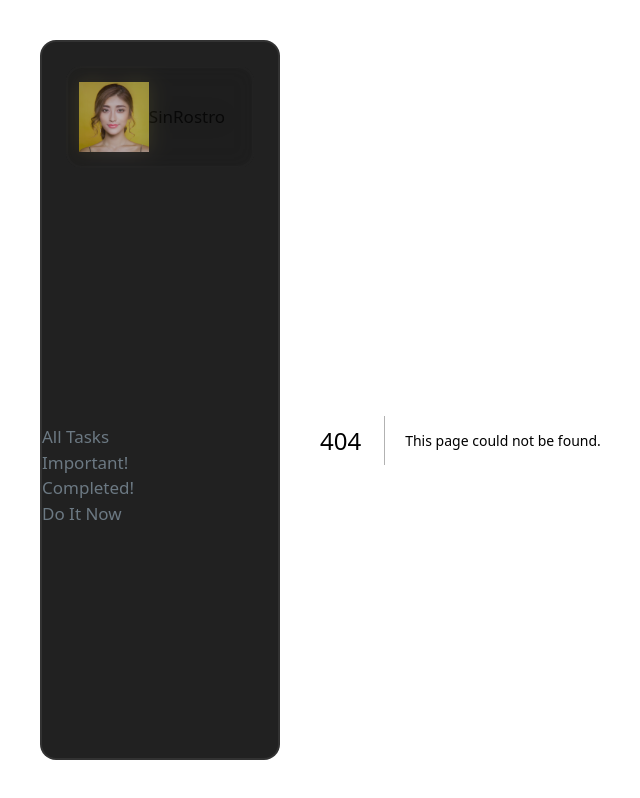
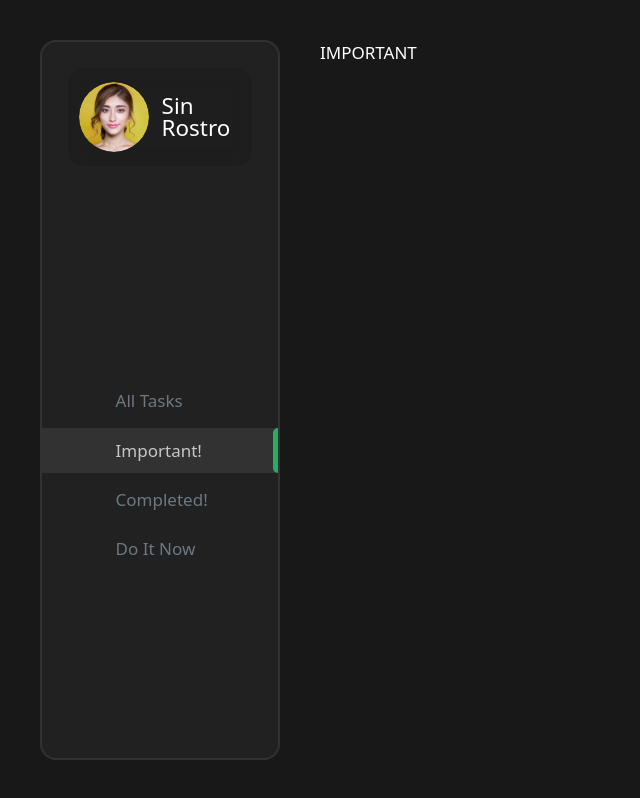
Before and after one commit to rafaelpm0/task-manager, a Next.js app: page /important in a window 1280 px wide. Before the commit this address had no page. Shown: the top 798 px of the page, without its empty margins (0-640 px from the left). Built offline with nearby package versions, Linux system fonts and the light colour scheme; some icons are missing.

Commit message:
finalizacao da estilizacao no user e nav e criacao das pag

```diff
--- a/app/Components/Sidebar/Sidebar.tsx
+++ b/app/Components/Sidebar/Sidebar.tsx
@@ -4,7 +4,7 @@
 import { useGlobalState } from "@/app/context/globalProvider";
 import menu from "@/app/utils/menu";
 import Link from "next/link";
-import Image from "next/image"
+import Image from "next/image";
 import { usePathname, useRouter } from "next/navigation";
 
 function SideBar() {
@@ -22,12 +22,12 @@
       <div className="profile">
         <div className="profile-overlay"></div>
         <div className="image">
-          <Image src="/avatar1.png" alt="profile" width={70} height={70}/>
+          <Image src="/avatar1.png" alt="profile" width={70} height={70} />
         </div>
-        <div>
+        <h1>
           <span>Sin</span>
           <span>Rostro</span>
-        </div>
+        </h1>
       </div>
       <ul className="nav-items">
         {menu.map((item: any) => {
@@ -35,7 +35,7 @@
 
           return (
             <li
-                className={`nav-items ${pathname === link ? "active" : ""}`}
+              className={`nav-item ${pathname === link ? "active" : ""}`}
               onClick={() => handleClick(link)}
             >
               {item.icon}
@@ -45,7 +45,6 @@
         })}
       </ul>
       <span></span>
-
     </SideBarStyled>
   );
 }
@@ -60,8 +59,7 @@
   display: flex;
   flex-direction: column;
   justify-content: space-between;
-  height:100%;
-
+  height: 100%;
 
   .profile {
     margin: 1.5rem;
@@ -69,35 +67,76 @@
     padding: 1rem 0.8rem;
     border-radius: 1rem;
     cursor: pointer;
-    font-weight:500;
+    font-weight: 500;
     color: ${(props) => props.theme.colorGray0};
     display: flex;
-    align-items:center;
+    align-items: center;
 
-    .profile-overlay{
-      position:absolute;
-      top:0;
-      left:0;
-      width:100%;
-      height:100%;
+    .profile-overlay {
+      position: absolute;
+      top: 0;
+      left: 0;
+      width: 100%;
+      height: 100%;
       backdrop-filter: blur(10px);
-      z-index:0;
-      background: ${(props)=> props.theme.colorBg3};
+      z-index: 0;
+      background: ${(props) => props.theme.colorBg3};
       transition: all 0.55s linear;
       border-radius: 1rem;
       border: 2px solid ${(props) => props.theme.borderColor2};
       opacity: 0.2;
+    }
 
+    h1 {
+      font-size: 1.2rem;
+      display: flex;
+      flex-direction: column;
 
+      line-height: 20px;
+    }
+
+    .image,
+    h1 {
+      position: relative;
+      z-index: 1;
+    }
+    .image {
+      flex-shrink: 0;
+      display: flex;
+      overflow: hidden;
+      transition: all 0.55s ease;
+      border-radius: 100%;
+
+      width: 70px;
+      height: 70px;
+
+      img {
+        border-radius: 100%;
+        transition: all 0.55s ease;
+      }
+    }
+    >h1{
+      margin-left: 0.8rem;
+      font-size: clamp(1.2rem, 4vw, 1.4rem);
+      line-height: 100%
+    }
+
+    &:hover{
+      .profile-overlay{
+        opacity: 1;
+        border: 2px solid ${(props) => props.theme.borderColor2};
+      }
+      img {
+        transform: scale(1.1)
       }
     }
 
-
+  }
 
   //referente as listas, acho que pulei alguma conf padrão no css, estou corrigindo aqui
   ul {
     list-style-type: none;
-    padding:0;
+    padding: 0;
   }
 
   .nav-items,
@@ -109,10 +148,73 @@
   }
   //até aqui não sei porque o dele tem umas conf basicas que o meu não tem, mas manter no código da o mesmo efeito
 
+  .nav-item{
+    padding: 0.6rem 1rem;
+    padding-left: 2.1rem;
+    margin: 0.3rem 0;
+    display: grid;
+    grid-template-columns: 40px 1fr;
+    cursor: pointer;
+    position: relative;
 
+    &::after{
+      position: absolute;
+      content: "";
+      left:0;
+      top:0;
+      width: 0;
+      height:100%;
+      z-index: 1;
+      background-color: ${(props)=> props.theme.activeNavLinkHover};
+      transition: all 0.3s ease-in-out;
+    }
 
+    &::before{
+      position: absolute;
+      content: "";
+      right:0;
+      top:0;
+      width: 0;
+      height:100%;
+      background-color: ${(props)=> props.theme.colorGreenDark};
 
+      border-top-left-radius: 5px;
+      border-bottom-left-radius: 5px;
+    }
 
+    a{
+      font-weight: 500;
+      z-index: 2;
+      transition: all 0.3s ease-in-out;
+    }
+
+    i{
+      display:flex;
+      align-items: center;
+      color: ${(props)=> props.theme.colorIcons};
+    }
+    // criou um hover no after para dar impressao de uma barra transparente crescendo
+    &:hover{
+      &::after{
+        width: 100%;
+      }
+    }
+
+    }
+
+  .active{
+    background-color: ${(props) => props.theme.activeNavLink};
+
+    i,a{
+      color: ${(props) => props.theme.colorIcons2};
+    }  }
+    .active::before{
+      width:0.3rem;
+    }
+
+    >button{
+      margin: 1.5rem;
+    }
 `;
 
 export default SideBar;
--- /dev/null
+++ b/app/completed/page.tsx
@@ -0,0 +1,13 @@
+"use client";
+
+import React from 'react'
+
+function page() {
+  return (
+    <div>
+      COMPLETED
+    </div>
+  )
+}
+
+export default page
--- a/app/context/globalProvider.js
+++ b/app/context/globalProvider.js
@@ -1,23 +1,34 @@
-'use client';
+"use client";
 
-import React, { useContext, useState, createContext } from "react";
+import React, { useContext, useState, createContext, useEffect } from "react";
 import themes from "./themes";
 
 export const GlobalContext = createContext();
 export const GlobalUpdateContext = createContext();
 
-export const GlobalProvider = ({children})=>{
-    const [selectTheme, setselectTheme] = useState(0);
-    const theme = themes[selectTheme];
+export const GlobalProvider = ({ children }) => {
+  const [selectTheme, setselectTheme] = useState(0);
+  const [isLoading, setIsLoading] = useState(false);
+  const theme = themes[selectTheme];
 
-    return(
-        <GlobalContext.Provider value={{theme}}>
-            <GlobalUpdateContext.Provider value={{}}>
-                {children}
-            </GlobalUpdateContext.Provider>
+  useEffect(() => {
+    setIsLoading(true);
+  }, []);
+
+  return (
+    <>
+      {isLoading ? (
+        <GlobalContext.Provider value={{ theme }}>
+          <GlobalUpdateContext.Provider value={{}}>
+            {children}
+          </GlobalUpdateContext.Provider>
         </GlobalContext.Provider>
-    )
+      ) : (
+       <></>
+      )}
+    </>
+  );
 };
 
-export const useGlobalState = ()=> useContext(GlobalContext);
-export const useGlobalUpdate = ()=> useContext(GlobalUpdateContext);
+export const useGlobalState = () => useContext(GlobalContext);
+export const useGlobalUpdate = () => useContext(GlobalUpdateContext);
--- /dev/null
+++ b/app/important/page.tsx
@@ -0,0 +1,13 @@
+"use client";
+
+import React from 'react'
+
+function page() {
+  return (
+    <div>
+      IMPORTANT
+    </div>
+  )
+}
+
+export default page
--- /dev/null
+++ b/app/incomplete/page.tsx
@@ -0,0 +1,13 @@
+"use client";
+
+import React from 'react'
+
+function page() {
+  return (
+    <div>
+      INCOMPLETE
+    </div>
+  )
+}
+
+export default page
```
Lines whose indentation alone changed are shown as unchanged.
